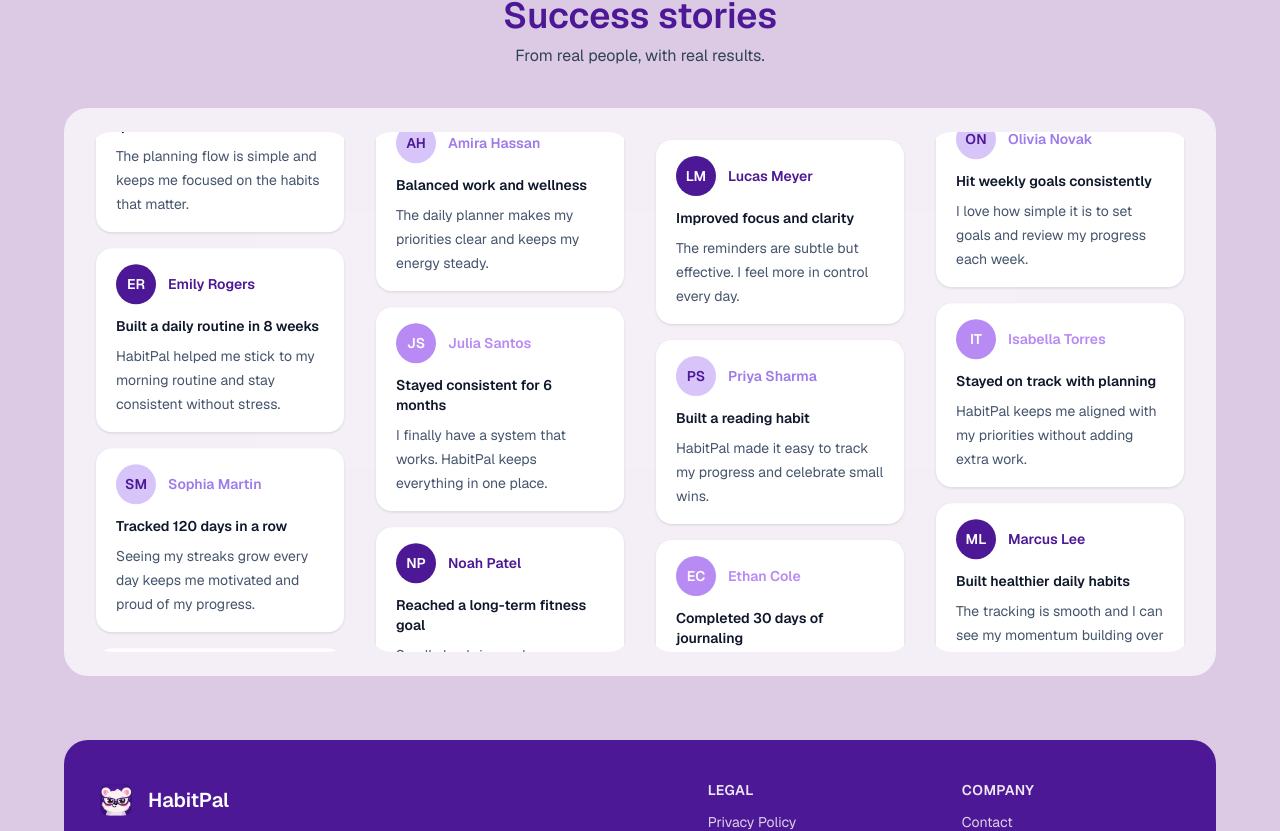
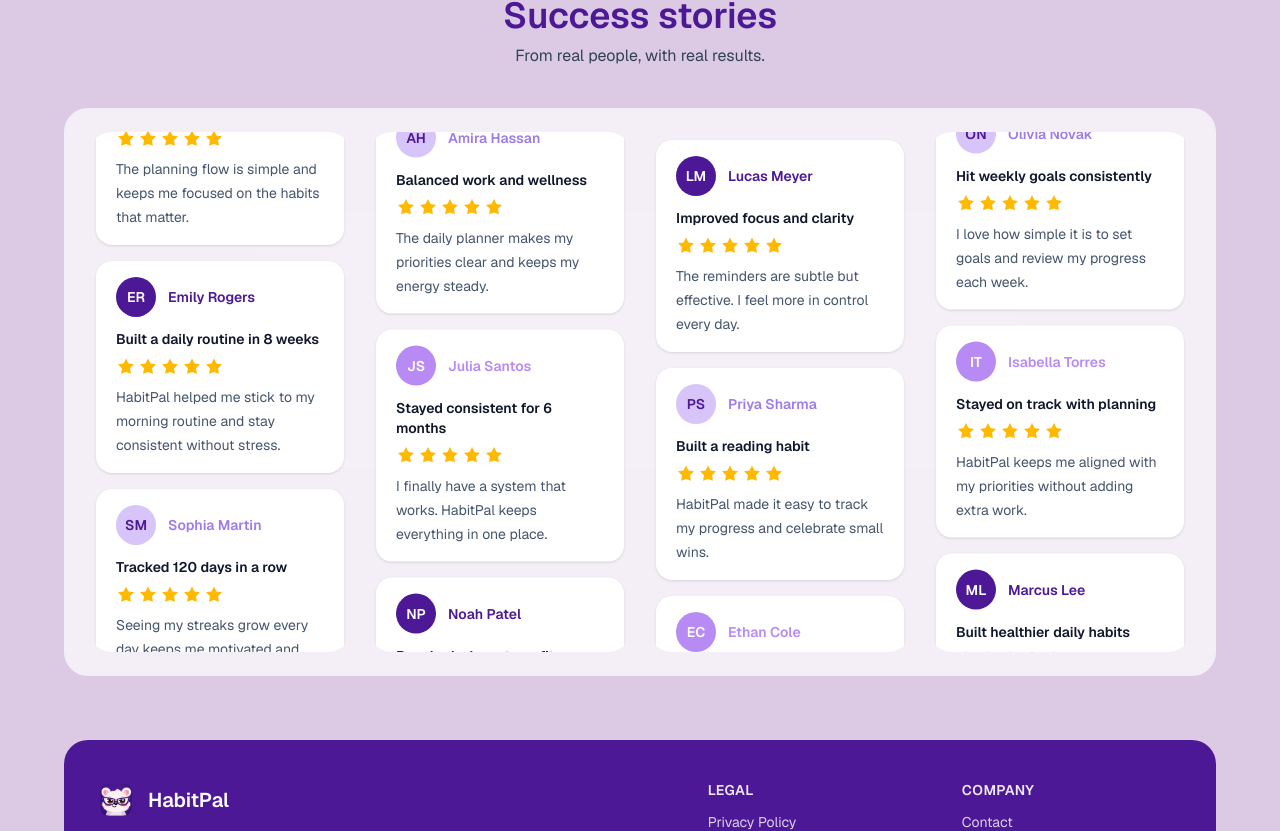
Before and after one commit to I2S9/HabitPal, a Next.js app: page / in a window 1280 px wide. Shown: the part 1312-2143 px from the top of the page. Built offline with nearby package versions, Linux system fonts and the light colour scheme.

Commit message:
Add star rating display to testimonials section for enhanced user feedback

```diff
--- a/src/app/page.tsx
+++ b/src/app/page.tsx
@@ -476,6 +476,22 @@
                       <p className="mt-3 text-sm font-semibold text-slate-900">
                         {testimonial.result}
                       </p>
+                      <div
+                        className="mt-2 flex items-center gap-0.5 text-amber-400"
+                        aria-label="5 out of 5 stars"
+                      >
+                        {Array.from({ length: 5 }).map((_, starIndex) => (
+                          <svg
+                            key={`${testimonial.name}-star-${starIndex}`}
+                            viewBox="0 0 20 20"
+                            className="h-5 w-5"
+                            fill="currentColor"
+                            aria-hidden="true"
+                          >
+                            <path d="M10 1.5l2.47 5 5.52.8-4 3.9.95 5.5L10 14.9 5.06 16.7l.95-5.5-4-3.9 5.52-.8L10 1.5z" />
+                          </svg>
+                        ))}
+                      </div>
                       <p className="mt-2 text-sm leading-6 text-slate-600">
                         {testimonial.quote}
                       </p>
```
